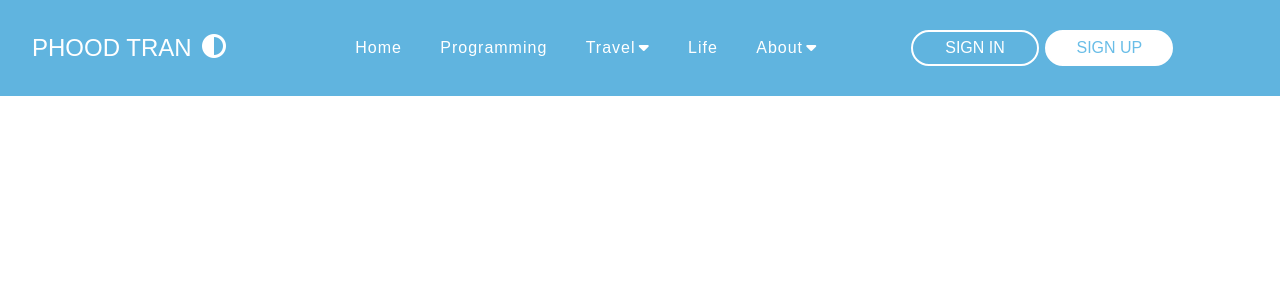
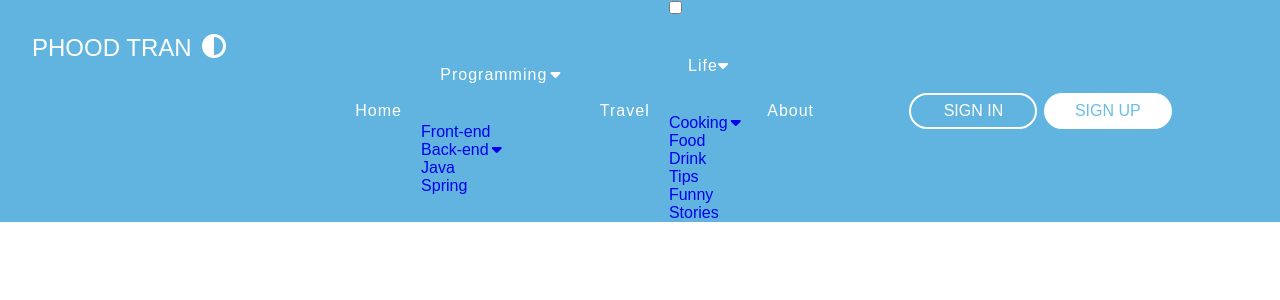
Before and after one commit to phuctranlh/comprehensive-menu, a React (Create React App) app: page / in a window 1280 px wide. Shown: the top 300 px of the page. Built offline with nearby package versions, Linux system fonts and the light colour scheme.

Commit message:
Add child menus

```diff
--- a/src/components/menu/MenuComp.tsx
+++ b/src/components/menu/MenuComp.tsx
@@ -5,24 +5,63 @@ function MenuComp(props) {
         <div className="nav-links">
             <ul>
                 <li className="first-nav"><a href="/">Home </a></li>
-                <li className="first-nav"><a href="/orders">Programming </a></li>
                 <li className="first-nav menu-has-sub">
-                    <input type="checkbox" id="menu-check0.2" />
-                    <a href="/">Travel
-                        <label title="toggle menu" htmlFor="menu-check0.2">
+                    <input type="checkbox" id="menu-check1.2" />
+                    <a href="/programming">Programming
+                        <label title="toggle menu" htmlFor="menu-check1.2">
                             <i className="fa fa-caret-down" aria-hidden="true"></i>
                         </label>
                     </a>
+                    <div className="nav-dropdown expanded">
+                        <ul className="sub-menu">
+                            <li className="child-nav"><a href="/programming/front-end"> Front-end </a></li>
+                            <li className="child-nav menu-has-sub">
+                                <input type="checkbox" id="menu-check2.2" />
+                                <a href="/programming/back-end"> Back-end
+                                    <label title="toggle menu" htmlFor="menu-check2.2">
+                                        <i className="fa fa-caret-down" aria-hidden="true"></i>
+                                    </label>
+                                </a>
+                                <div className="nav-dropdown child-dropdown expanded">
+                                    <ul className="sub-menu">
+                                        <li className="child-nav"><a href="/programming/back-end/java"> Java </a></li>
+                                        <li className="child-nav"><a href="/programming/back-end/spring"> Spring </a></li>
+                                    </ul>
+                                </div></li>
+                        </ul>
+                    </div>
                 </li>
-                <li className="first-nav"><a href="/reports">Life </a></li>
-                <li className="first-nav menu-has-sub">
-                    <input type="checkbox" id="menu-check0.4" />
-                    <a href="/">About
-                        <label title="toggle menu" htmlFor="menu-check0.4">
+                <li className="first-nav"><a href="/travel">Travel </a></li>
+                <li className="first-nav">
+                    <input type="checkbox" id="menu-check1.4" />
+                    <a href="/life">Life
+                        <label title="toggle menu" htmlFor="menu-check1.4">
                             <i className="fa fa-caret-down" aria-hidden="true"></i>
                         </label>
                     </a>
+                    <div className="nav-dropdown expanded">
+                        <ul className="sub-menu">
+                            <li className="child-nav menu-has-sub">
+                                <input type="checkbox" id="menu-check2.4" />
+                                <a href="/life/cooking"> Cooking
+                                    <label title="toggle menu" htmlFor="menu-check2.4">
+                                        <i className="fa fa-caret-down" aria-hidden="true"></i>
+                                    </label>
+                                </a>
+                                <div className="nav-dropdown child-dropdown expanded">
+                                    <ul className="sub-menu">
+                                        <li className="child-nav"><a href="/life/cooking/food"> Food </a></li>
+                                        <li className="child-nav"><a href="/life/cooking/drink"> Drink </a></li>
+                                    </ul>
+                                </div>
+                            </li>
+                            <li className="child-nav"><a href="/life/tips"> Tips </a></li>
+                            <li className="child-nav"><a href="/life/funny"> Funny </a></li>
+                            <li className="child-nav"><a href="/life/stories"> Stories </a></li>
+                        </ul>
+                    </div>
                 </li>
+                <li className="first-nav menu-has-sub"><a href="/">About </a></li>
             </ul>
         </div>
 );
```
